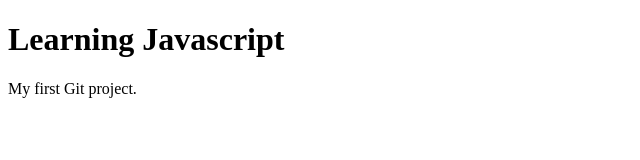
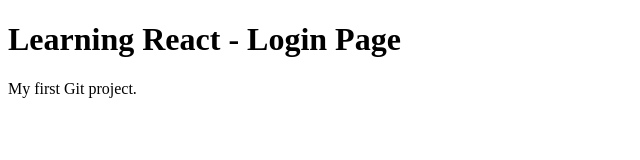
Before and after one commit to hafizirfan41/git--practice, a plain HTML site: page index.html in a window 1280 px wide. Shown: the whole page, without its empty margins (0-640 px from the left). Drawn offline with Linux system fonts and the light colour scheme.

Commit message:
add login new changes

```diff
--- a/index.html
+++ b/index.html
@@ -4,7 +4,7 @@
     <title>Git Practice</title>
 </head>
 <body>
-    <h1>Learning Javascript</h1>
+    <h1>Learning React - Login Page</h1>
     <p>My first Git project.</p>
 </body>
 </html>
```
